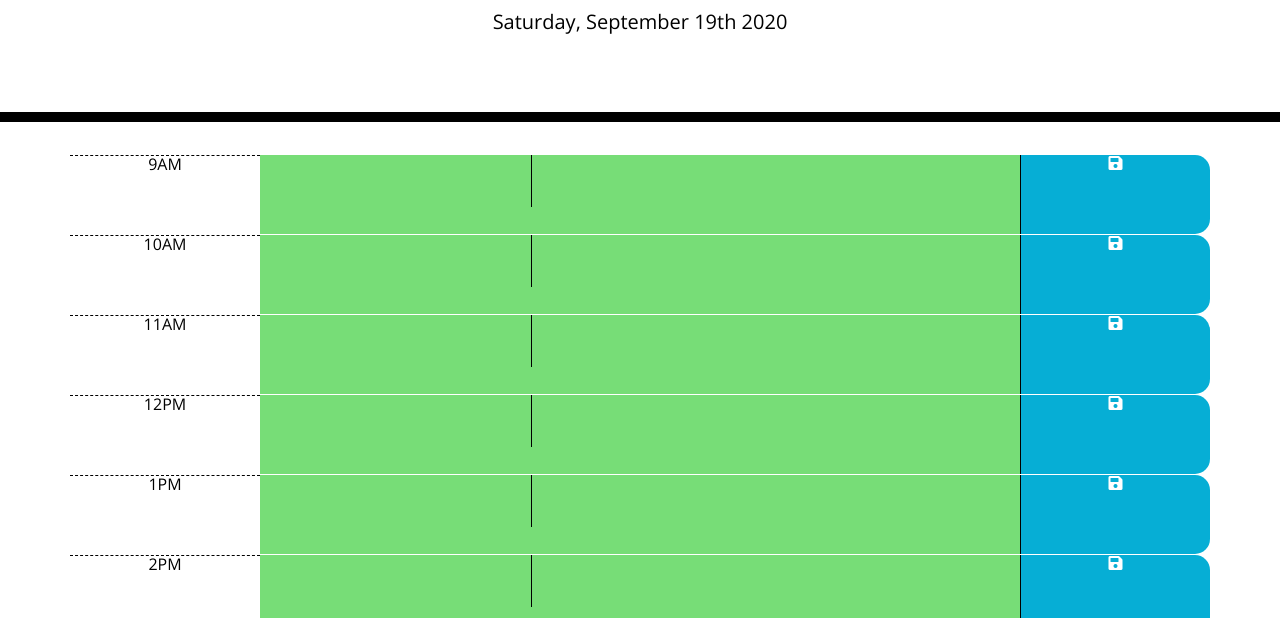
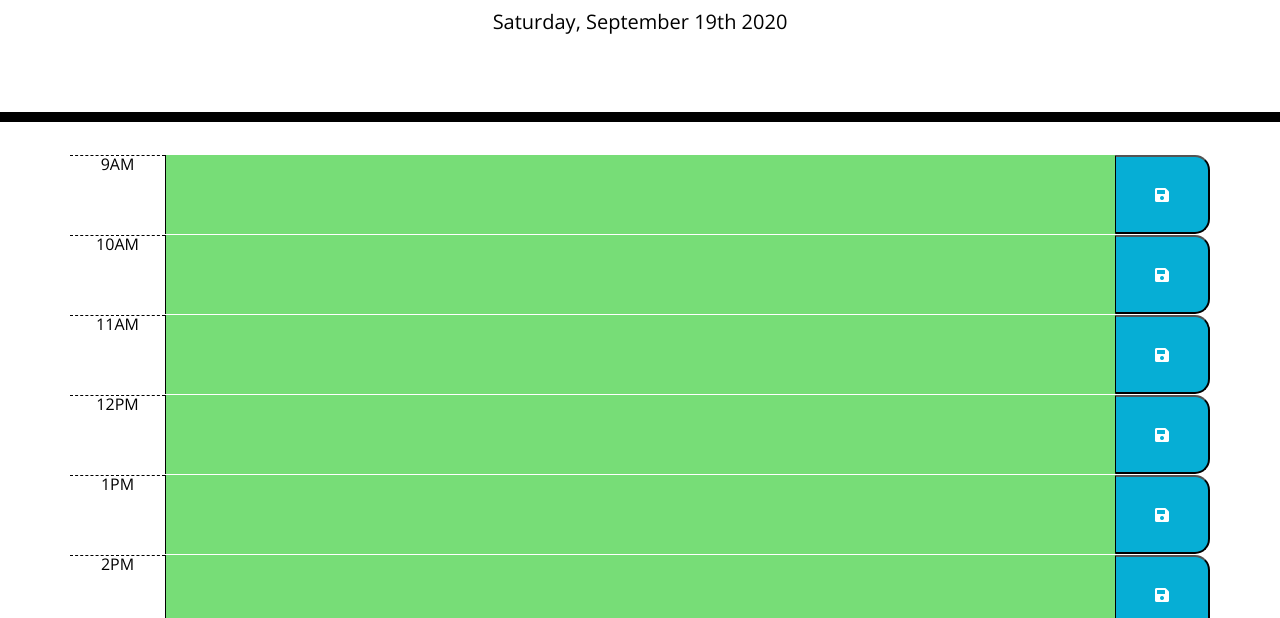
Before and after one commit to caitlinbou/workScheduler, a plain HTML site: page index.html in a window 1280 px wide. Shown: the part 182-800 px from the top of the page. Drawn offline with nearby package versions, Linux system fonts and the light colour scheme.

Commit message:
calendar setup complete, working on local storage

```diff
--- a/script.js
+++ b/script.js
@@ -1,13 +1,8 @@
 var today = moment().format("dddd, MMMM Do YYYY");
 var currentHour = moment().hours();
-console.log(currentHour);
-// (moment().format("hA"))
 // Puts date at top of page
 $("#currentDay").text(today);
-// console.log(moment('17/09/2020 12:07:02', 'DD MM YYYY HH:mm:ss').isBefore('17/09/2020 15:07:05', 'DD MM YYYY HH:mm:ss'));
-
-// DD MM YYYY hh:mm:ss
-
+//Establishing an array to put time and content on page, and to compare to currentHour for purposes of proper class addition
 var timeBlockArr = [
   {
     mHour: 09,
@@ -58,49 +53,47 @@ var timeBlockArr = [
 
 timeBlockArr.forEach(function (timeBlock) {
   var rowEl = $("<div>").addClass("row time-block");
-  var timeEl = $("<div>").addClass("col-md-2 hour");
-  var pTag = $("<p>");
-  pTag.text(`${timeBlock.hour}`);
-  timeEl.append(pTag);
+  var timeEl = $("<div>").addClass("col-md-1 hour");
+  timeEl.text(`${timeBlock.hour}`);
   rowEl.append(timeEl);
-  var textEl = $("<div>").addClass("col-md-8 description");
+  var textArea = $("<textarea>").addClass("col-md-10 description");
   if (timeBlock.mHour === currentHour) {
-    textEl.addClass("present");
+    textArea.addClass("present");
   } else if (timeBlock.mHour < currentHour) {
-    textEl.addClass("past");
+    textArea.addClass("past");
   } else {
-    textEl.addClass("future");
+    textArea.addClass("future");
   }
-  var textArea = $("<textarea>");
-  // textArea.text(`${timeBlock.content}`);
-  textEl.append(textArea);
-  rowEl.append(textEl);
-  var saveBtn = $("<div>").addClass("col-md-2 saveBtn");
-  // .attr("data-name")
-  // saveBtn.attr("btnHour")
+  textArea.val(`${timeBlock.content}`);
+  textArea.attr("id", timeBlock.mHour);
+  rowEl.append(textArea);
+  var saveBtn = $("<button>").addClass("col-md-1 saveBtn");
+  saveBtn.attr("data-hour", timeBlock.mHour);
   var floppy = $("<i>").addClass("fa fa-save");
   saveBtn.append(floppy);
-  $(".saveBtn").on("click", function (event) {
-    console.log($(this).attr("data-name"));
-    // TODO: local storage
-    localStorage.setItem("timeBlockArr", JSON.stringify());
+  rowEl.append(saveBtn);
+  $(".container").append(rowEl);
+
+  $(document).on("click", ".saveBtn", function (event) {
+    //  console.log($(this).attr("data-hour"));
+     console.log($(this).siblings())
+
+    localStorage.setItem(
+      $(this).siblings().val,
+      JSON.stringify(timeBlock.content)
+    );
     function getLocalStorage() {
       var localStorageData = JSON.parse(localStorage.getItem("timeBlockArr"));
       localStorageData.forEach(function (timeBlock) {
         // grab Val, not text
-        textArea.text(`${timeBlock.content}`);
+        textArea.val(`${timeBlock.content}`);
       });
     }
   });
-  rowEl.append(saveBtn);
-  $(".container").append(rowEl);
 });
-// $(document).on("click", ".class", functionvar) because dynamically added
-// var btnHr = $(this.attr("btnHour"))
-// attr("id") to text area
-// attr data-name
+
 // TODO: .val for retrieving "text" written into a form or an input
-// TODO: methods from moments called "isBefore, and isAfter". Look on moment.js docs for info.
+
 // TODO:use local storage (set var for array, push information to array, get information back from array)
 // TODO:have page refresh for next day?
 
@@ -142,3 +135,8 @@ timeBlockArr.forEach(function (timeBlock) {
 // append to Row
 // THIS CREATES ONE hour line
 // append to container
+// var pTag = $("<p>");
+// pTag.text(`${timeBlock.hour}`);
+// timeEl.append(pTag);
+// var textArea = $("<textarea>");
+// textEl.append(textArea);
--- a/style.css
+++ b/style.css
@@ -45,17 +45,17 @@ textarea{
 /* need to add to all hours that are behind now */
 .past {
   background-color: #d3d3d3;
-  color: white;
+  color: black;
 }
 /* apply to "now" */
 .present {
   background-color: #ff6961;
-  color: white;
+  color: black;
 }
 /* apply to all hours that are ahead of now */
 .future {
   background-color: #77dd77;
-  color: white;
+  color: black;
 }
 /* apply to all hours */
 .saveBtn {
```
Also changed, not shown: 1 other file.
